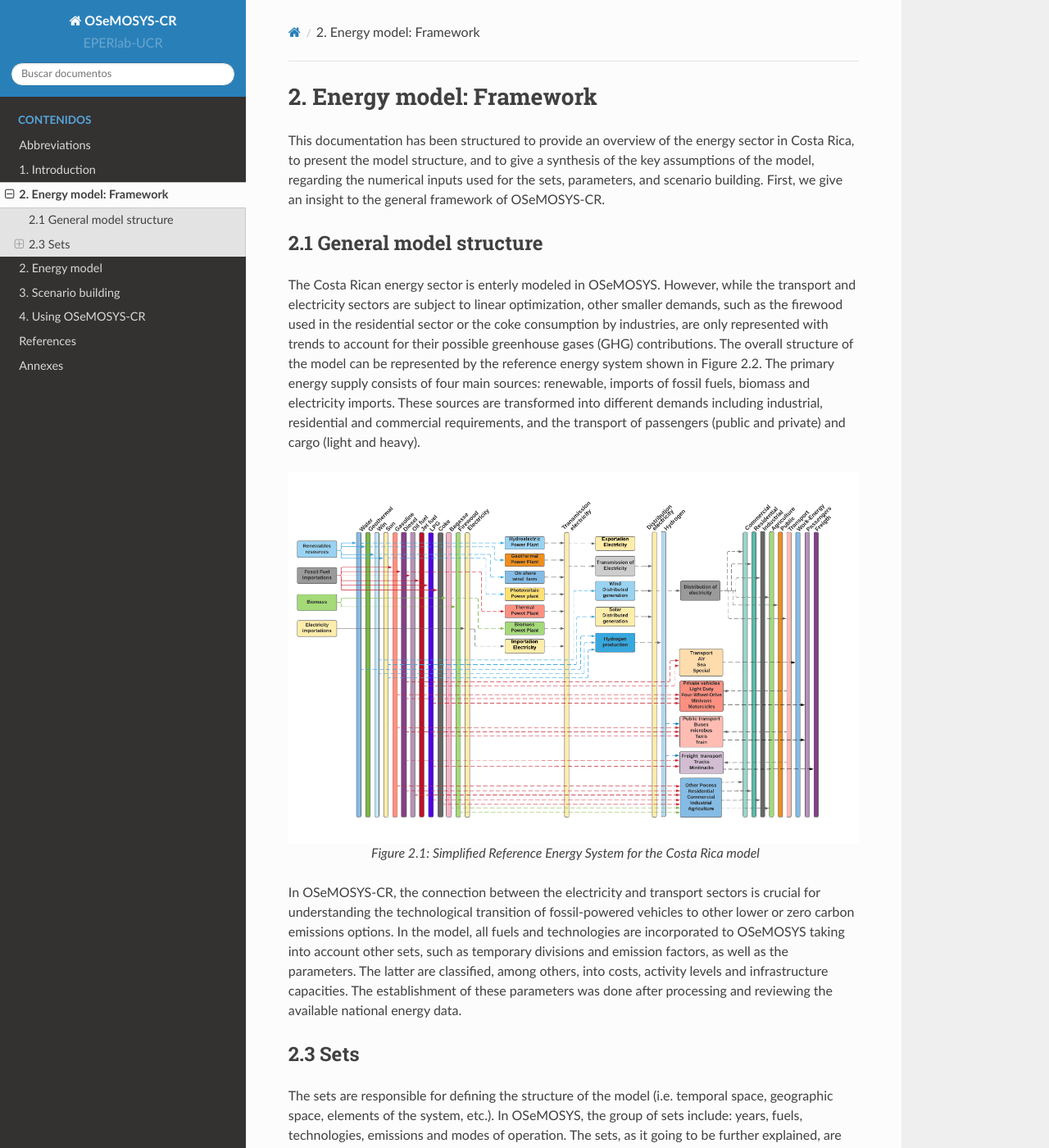
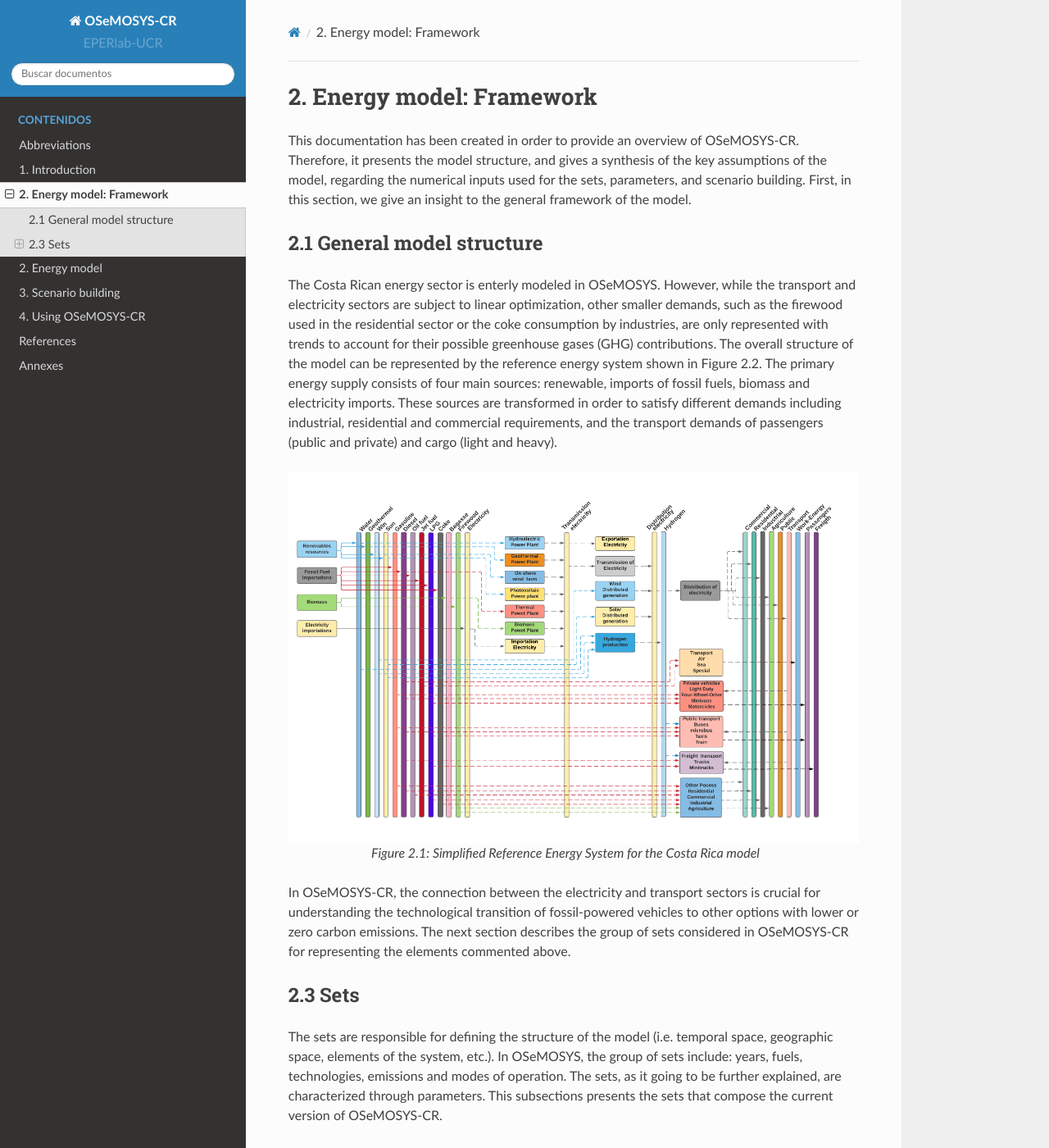
Before and after one commit to EPERLab/OSeMOSYS-CR, a Sphinx documentation site: the page built from docs/02EnergyModelFramework.rst, in a window 1280 px wide and 1400 px high. Shown: the whole window at 82% size. Built offline with Sphinx 7.4.7 and the Read the Docs theme 2.0.0, drawn with Linux system fonts in a browser that asks for light colours; formulas are drawn with MathJax 3.

Commit message:
Update 02EnergyModelFramework.rst

```diff
--- a/docs/02EnergyModelFramework.rst
+++ b/docs/02EnergyModelFramework.rst
@@ -1,12 +1,12 @@
 2. Energy model: Framework
 =======================================
 
-This documentation has been structured to provide an overview of the energy sector in Costa Rica, to present the model structure, and to give a synthesis of the key assumptions of the model, regarding the numerical inputs used for the sets, parameters, and scenario building. First, we give an insight to the general framework of OSeMOSYS-CR.
+This documentation has been created in order to provide an overview of OSeMOSYS-CR. Therefore, it presents the model structure, and gives a synthesis of the key assumptions of the model, regarding the numerical inputs used for the sets, parameters, and scenario building. First, in this section, we give an insight to the general framework of the model.
 
 2.1 General model structure
 +++++++++
 
-The Costa Rican energy sector is enterly modeled in OSeMOSYS. However, while the transport and electricity sectors are subject to linear optimization, other smaller demands, such as the firewood used in the residential sector or the coke consumption by industries, are only represented with trends to account for their possible greenhouse gases (GHG) contributions. The overall structure of the model can be represented by the reference energy system shown in Figure 2.2. The primary energy supply consists of four main sources: renewable, imports of fossil fuels, biomass and electricity imports. These sources are transformed into different demands including industrial, residential and commercial requirements, and the transport of passengers (public and private) and cargo (light and heavy).
+The Costa Rican energy sector is enterly modeled in OSeMOSYS. However, while the transport and electricity sectors are subject to linear optimization, other smaller demands, such as the firewood used in the residential sector or the coke consumption by industries, are only represented with trends to account for their possible greenhouse gases (GHG) contributions. The overall structure of the model can be represented by the reference energy system shown in Figure 2.2. The primary energy supply consists of four main sources: renewable, imports of fossil fuels, biomass and electricity imports. These sources are transformed in order to satisfy different demands including industrial, residential and commercial requirements, and the transport demands of passengers (public and private) and cargo (light and heavy).
 
 .. figure:: img/SimpleRES.png
    :align:   center
@@ -14,7 +14,7 @@ The Costa Rican energy sector is enterly modeled in OSeMOSYS. However, while the
 
    *Figure 2.1: Simplified Reference Energy System for the Costa Rica model*
 
-In OSeMOSYS-CR, the connection between the electricity and transport sectors is crucial for understanding the technological transition of fossil-powered vehicles to other lower or zero carbon emissions options. In the model, all fuels and technologies are incorporated to OSeMOSYS taking into account other sets, such as temporary divisions and emission factors, as well as the parameters. The latter are classified, among others, into costs, activity levels and infrastructure capacities. The establishment of these parameters was done after processing and reviewing the available national energy data.
+In OSeMOSYS-CR, the connection between the electricity and transport sectors is crucial for understanding the technological transition of fossil-powered vehicles to other options with lower or zero carbon emissions. The next section describes the group of sets considered in OSeMOSYS-CR for representing the elements commented above.
 
 2.3 Sets
 +++++++++
```
